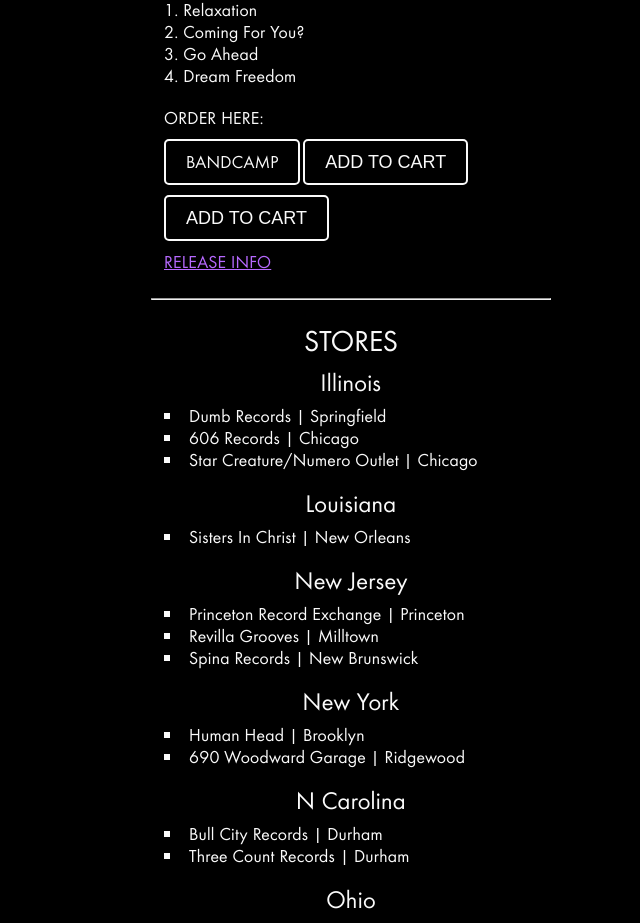
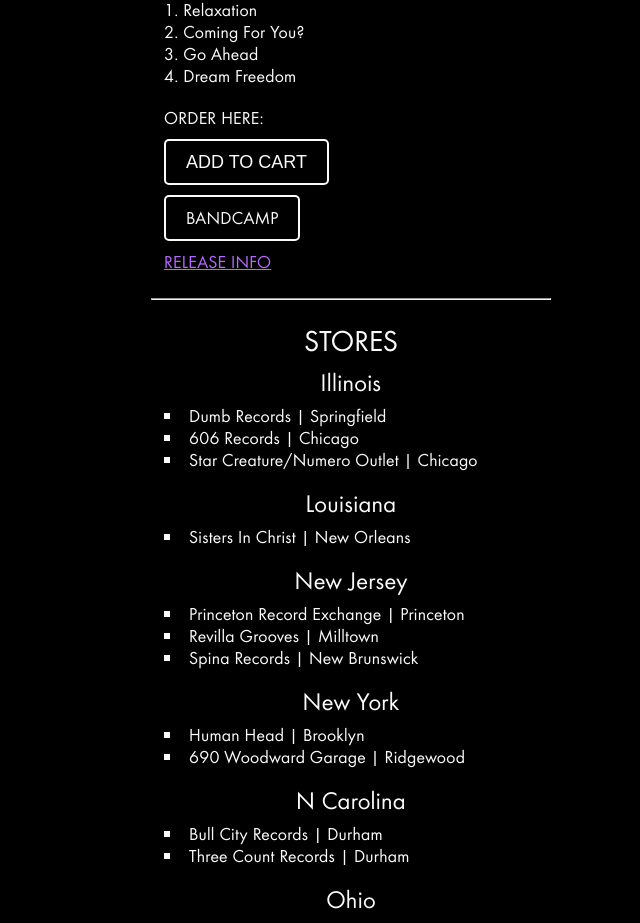
Before and after one commit to JarrettD5309/ftfstore, a Next.js app in the folder client/: page / in a window 1280 px wide. Shown: the part 1073-1996 px from the top of the page, without its empty margins (289-929 px from the left). Built offline with nearby package versions, Linux system fonts and the light colour scheme.

Commit message:
add empty cart condition

```diff
--- a/client/src/app/components/cart-nav.tsx
+++ b/client/src/app/components/cart-nav.tsx
@@ -5,7 +5,7 @@
 import { StoreContext } from "../storeProvider/store-provider";
 
 export default function CartNav() {
-  let { itemsInStore, setItemsInStore } = useContext(StoreContext);
+  let { itemsInStore, setItemsInStore, loadingLocalStorage } = useContext(StoreContext);
   const quantityInStore = calcItemsInStore();
 
   return (
--- a/client/src/app/components/cart-tile.tsx
+++ b/client/src/app/components/cart-tile.tsx
@@ -8,7 +8,7 @@
 import { StoreContext } from "../storeProvider/store-provider";
 
 export default function CartTile(props: { item: StoreItem, i: number }) {
-  let { itemsInStore, setItemsInStore } = useContext(StoreContext);
+  let { itemsInStore, setItemsInStore, loadingLocalStorage } = useContext(StoreContext);
   const [quantity, setQuantity] = useState(props.item.quantity.toString());
   const product = getProducts().find(product => product.productInfo.itemID === props.item.itemID);
   if (!product) {
--- a/client/src/app/page.tsx
+++ b/client/src/app/page.tsx
@@ -43,12 +43,12 @@
               <p>FTF-001</p>
               <p>Released Oct 2024</p>
               <p>Tracklist: <br />1. Relaxation <br />2. Coming For You? <br />3. Go Ahead <br />4. Dream Freedom</p>
-              <p className="margin-top-2rem">ORDER HERE:&nbsp;</p>
-              <a className="link-button margin-top-1rem"
+              <p className="margin-top-2rem">ORDER HERE:</p>
+              <p><AddToCartButton itemID='ftf001' /></p>
+              <p><a className="link-button margin-top-1rem"
                 href="https://34trolley.bandcamp.com/album/relaxation-ep" target="_blank"
-                rel="noopener noreferrer">BANDCAMP</a>&nbsp;
-              <AddToCartButton itemID='ftf001' />
-              <AddToCartButton itemID='ftf002' />
+                rel="noopener noreferrer">BANDCAMP</a></p>
+              {/* <AddToCartButton itemID='ftf002' /> */}
 
 
             </div>
--- a/client/src/app/releases/page.tsx
+++ b/client/src/app/releases/page.tsx
@@ -3,6 +3,7 @@
 import ftf001Label from "../../../public/images/FTF_001_front-center.jpg";
 import LogoHeader from '../components/logo-header';
 import CartNav from '../components/cart-nav';
+import AddToCartButton from '../components/add-to-cart-button';
 
 export default function Releases() {
   return (
@@ -45,9 +46,12 @@
                 Lacquer Cut: Carl Rowatti<br />
                 Art: Perry Shall
               </p>
-              <p className="margin-top-2rem">ORDER HERE: <a className="link-button"
+              <p className="margin-top-2rem">ORDER HERE:</p>
+              <p><AddToCartButton itemID='ftf001' /></p>
+              <p><a className="link-button margin-top-1rem"
                 href="https://34trolley.bandcamp.com/album/relaxation-ep" target="_blank"
                 rel="noopener noreferrer">BANDCAMP</a></p>
+
             </div>
           </section>
         </section>
```
Also changed, not shown: client/src/app/cart/page.tsx (+6 -1 lines).
